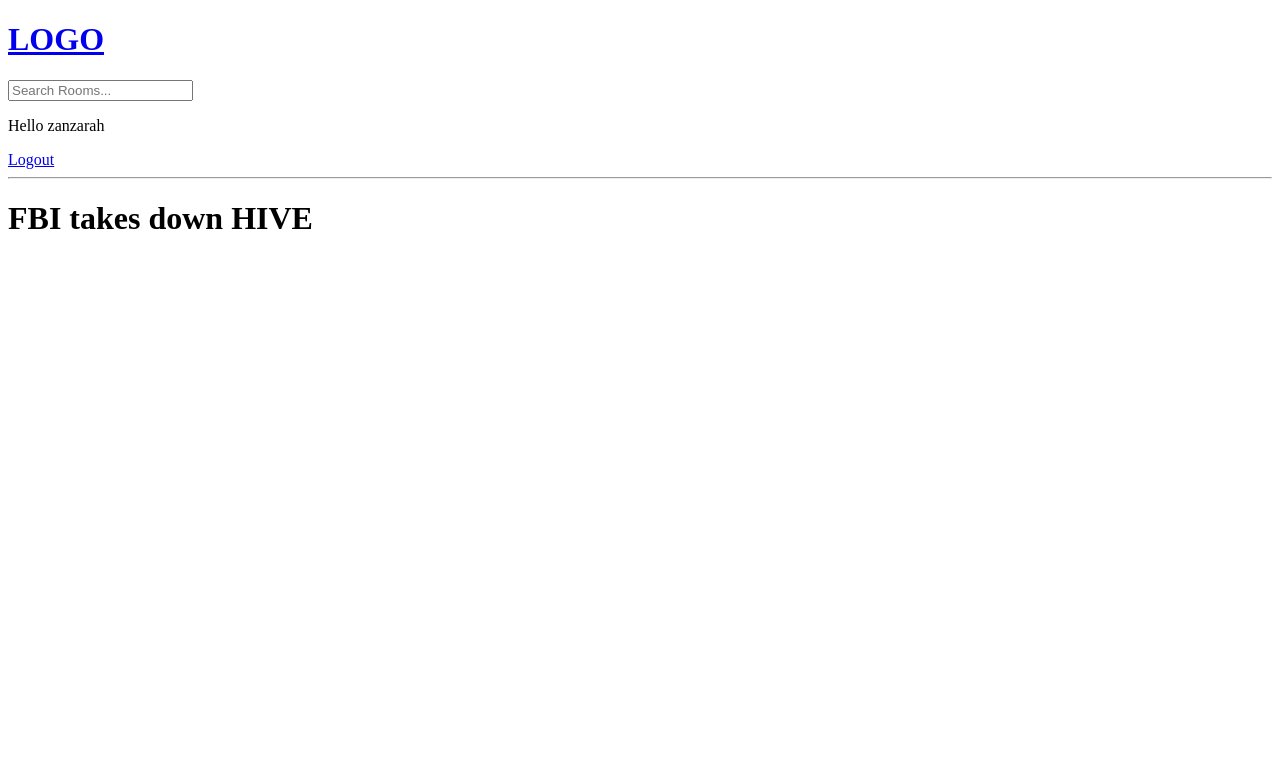
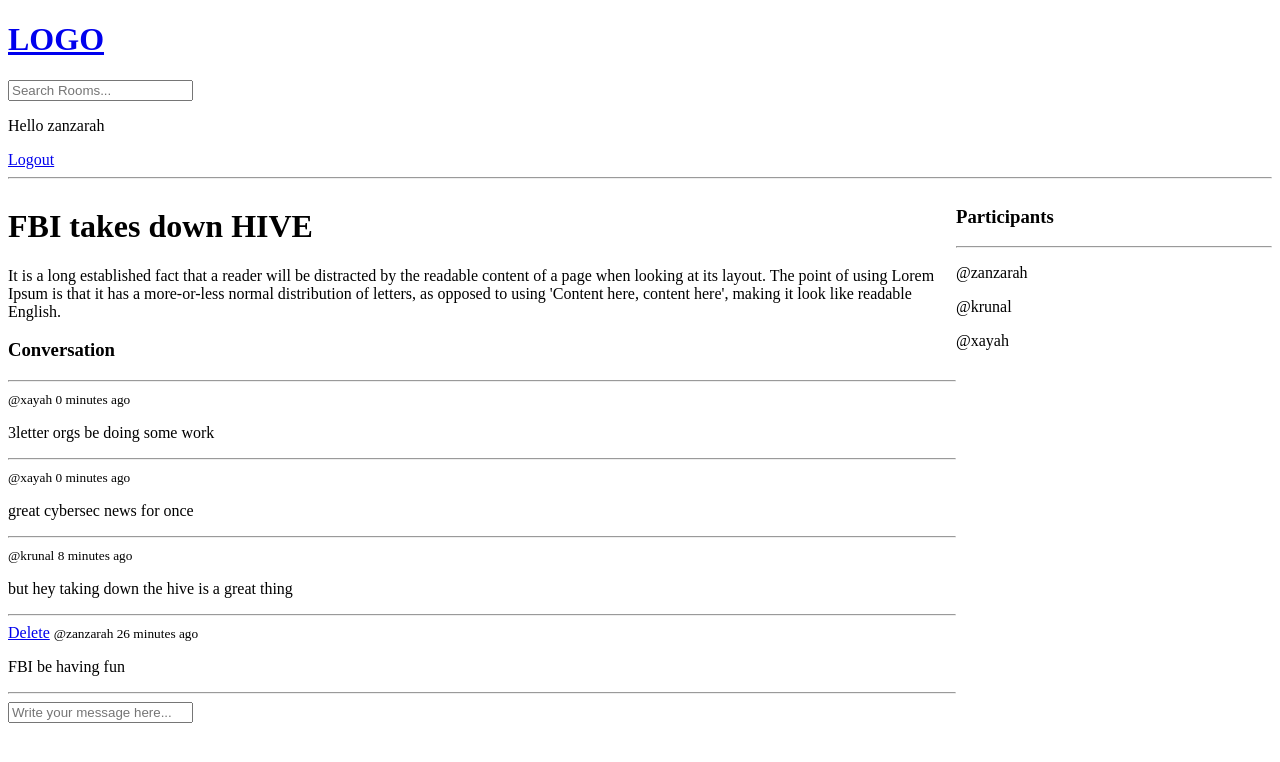
Before and after one commit to inukashiFNS/xerxes, a Django app: page /room/2/ in a window 1280 px wide. Shown: the top 762 px of the page. Run offline with Django 4.2, Linux system fonts and the light colour scheme; a user stored in the database is signed in; data comes from the database, SQL or seed files in the repository; both versions use the stored data as it was after the commit.

Commit message:
chat room messages CRUD

```diff
--- a/base/models.py
+++ b/base/models.py
@@ -16,7 +16,7 @@
     #when a topic is deleted we dont want the room to be deleted too, the topic attrrib is just gonns stay null
     name = models.CharField(max_length=200)
     description = models.TextField(null=True, blank=True)
-    #participants =
+    participants = models.ManyToManyField(User, related_name='participants', blank=True)
     updated = models.DateTimeField(auto_now=True)
     created = models.DateTimeField(auto_now_add=True)
 
--- a/base/templates/base/room.html
+++ b/base/templates/base/room.html
@@ -1,7 +1,55 @@
-{% extends 'main.html' %}
+{% extends 'main.html' %} {% block content %}
 
-{% block content %}
+<style>
+  .room-container {
+    display: grid;
+    grid-template-columns: 3fr 1fr;
+  }
+</style>
 
-<h1>{{room.name}}</h1>
+<div class="room-container">
+  <div>
+    <h1>{{room.name}}</h1>
 
+    <p>{{room.description}}</p>
+
+    <div class="comment-wrapper">
+      <h3>Conversation</h3>
+      <hr />
+      {% for message in room_messages %}
+      <div>
+        {% if request.user == message.user %}
+        <a href="{% url 'delete-message' message.id %}">Delete</a>
+        {% endif %}
+        <small>@{{message.user}} {{message.created|timesince}} ago</small>
+        <p>{{message.body}}</p>
+        <hr />
+      </div>
+      {% endfor %}
+    </div>
+
+    {% if request.user.is_authenticated %}
+    <div class="comment-form">
+      <form method="POST" action="">
+        {% csrf_token %}
+        <input
+          type="text"
+          name="body"
+          placeholder="Write your message here..."
+        />
+      </form>
+    </div>
+    {% endif %}
+  </div>
+
+  <div>
+    <h3>Participants</h3>
+    <hr />
+    {% for user in participants %}
+    <div>
+      <p>@{{user.username}}</p>
+    </div>
+    {% endfor %}
+  </div>
+</div>
 {% endblock content %}
--- a/base/urls.py
+++ b/base/urls.py
@@ -10,4 +10,5 @@
     path('create-room/', views.createRoom, name="create-room"),
     path('update-room/<str:pk>/', views.updateRoom, name="update-room"),
     path('delete-room/<str:pk>/', views.deleteRoom, name="delete-room"),
+    path('delete-message/<str:pk>/', views.deleteMessage, name="delete-message"),
 ]
--- a/base/views.py
+++ b/base/views.py
@@ -6,7 +6,7 @@
 from django.contrib.auth.models import User
 from django.contrib.auth import authenticate, login, logout
 from django.contrib.auth.forms import UserCreationForm
-from .models import Room, Topic
+from .models import Room, Topic, Message
 from .forms import RoomForm
 
 # Create your views here.
@@ -17,6 +17,7 @@
 #     {'id':2, 'name':'Purple Team'},
 #     {'id':3, 'name':'Red Team'},
 # ]
+
 
 def loginPage(request):
     page = 'login'
@@ -42,6 +43,7 @@
     context = {'page': page}
     return render(request, 'base/login_register.html', context)
 
+
 def logoutUser(request):
     logout(request)
     return redirect('home')
@@ -59,7 +61,7 @@
             return redirect('home')
         else:
             messages.error(request, "An error has occurred during registration.")
-    return render(request, 'base/login_register.html' ,{'form': form})
+    return render(request, 'base/login_register.html', {'form': form})
 
 
 def home(request):
@@ -68,8 +70,8 @@
         Q(topic__name__icontains=q) |
         Q(name__icontains=q) |
         Q(description__icontains=q)
-        )
-    #icontains here like we search for ha then it should give us like hacks related stuff
+    )
+    # icontains here like we search for ha then it should give us like hacks related stuff
 
     topics = Topic.objects.all()
     room_count = rooms.count()
@@ -80,7 +82,20 @@
 
 def room(request, pk):
     room = Room.objects.get(id=pk)
-    context = {'room': room}
+    room_messages = room.message_set.all().order_by('-created')
+    # message_set all, gives us all the messages related to that room . possible can message is child of room
+    participants = room.participants.all()
+    if request.method == 'POST':
+        message = Message.objects.create(
+            user=request.user, room=room, body=request.POST.get('body')
+        )
+        room.participants.add(request.user)
+        return redirect('room', pk=room.id)
+    context = {
+        'room': room,
+        'room_messages': room_messages,
+        'participants': participants,
+    }
     return render(request, 'base/room.html', context)
 
 
@@ -93,7 +108,7 @@
             form.save()
             return redirect('home')
 
-    context = {'form':form}
+    context = {'form': form}
     return render(request, 'base/room_form.html', context)
 
 
@@ -102,25 +117,39 @@
     room = Room.objects.get(id=pk)
     form = RoomForm(instance=room)
 
-    if request.user !=room.host:
+    if request.user != room.host:
         return HttpResponse('You are not authorized to do this!!!')
 
-    if request.method =='POST':
+    if request.method == 'POST':
         form = RoomForm(request.POST, instance=room)
         if form.is_valid():
             form.save()
             return redirect('home')
-    context = {'form':form}
-    return render(request, 'base/room_form.html',context)
+    context = {'form': form}
+    return render(request, 'base/room_form.html', context)
+
 
 @login_required(login_url='login')
 def deleteRoom(request, pk):
     room = Room.objects.get(id=pk)
 
-    if request.user !=room.host:
+    if request.user != room.host:
         return HttpResponse('You are not authorized to do this!!!')
 
     if request.method == 'POST':
         room.delete()
         return redirect('home')
-    return render(request, 'base/delete.html', {'obj':room})
+    return render(request, 'base/delete.html', {'obj': room})
+
+
+@login_required(login_url='login')
+def deleteMessage(request, pk):
+    message = Message.objects.get(id=pk)
+
+    if request.user != message.user:
+        return HttpResponse('You are not authorized to do this!!!')
+
+    if request.method == 'POST':
+        message.delete()
+        return redirect('home')
+    return render(request, 'base/delete.html', {'obj': message})
```
Also changed, not shown: base/migrations/0003_alter_room_options_room_participants.py (added), db.sqlite3.
